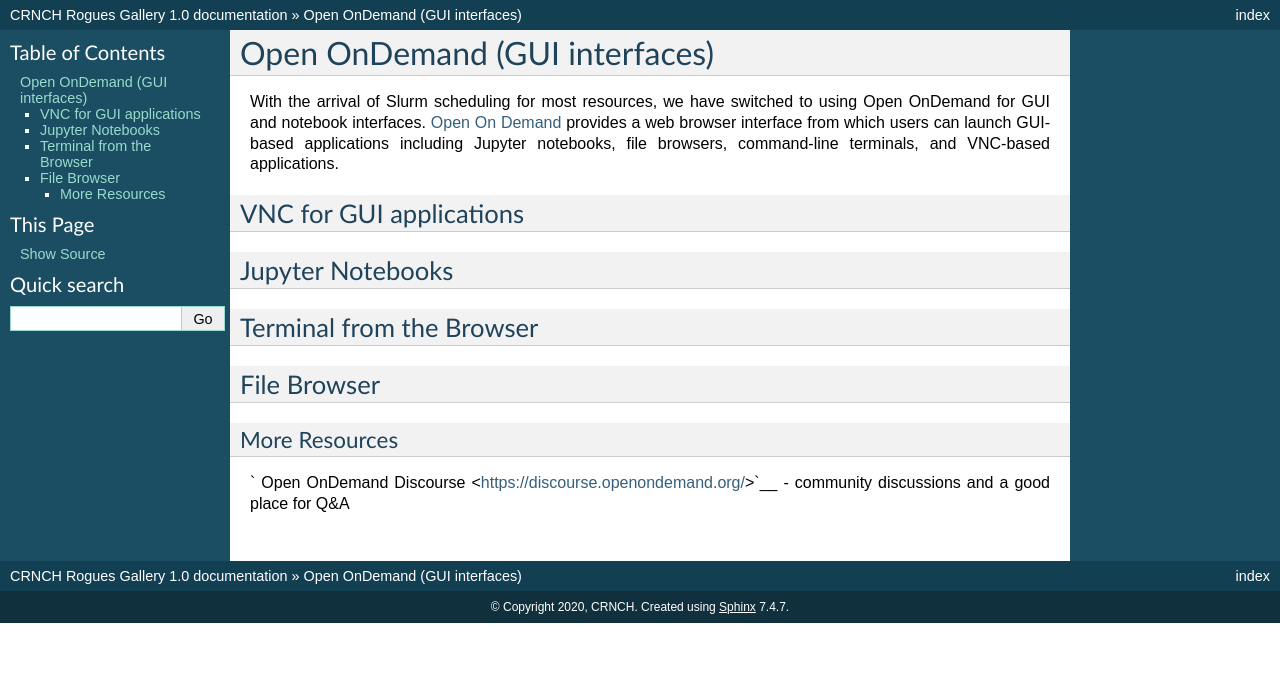
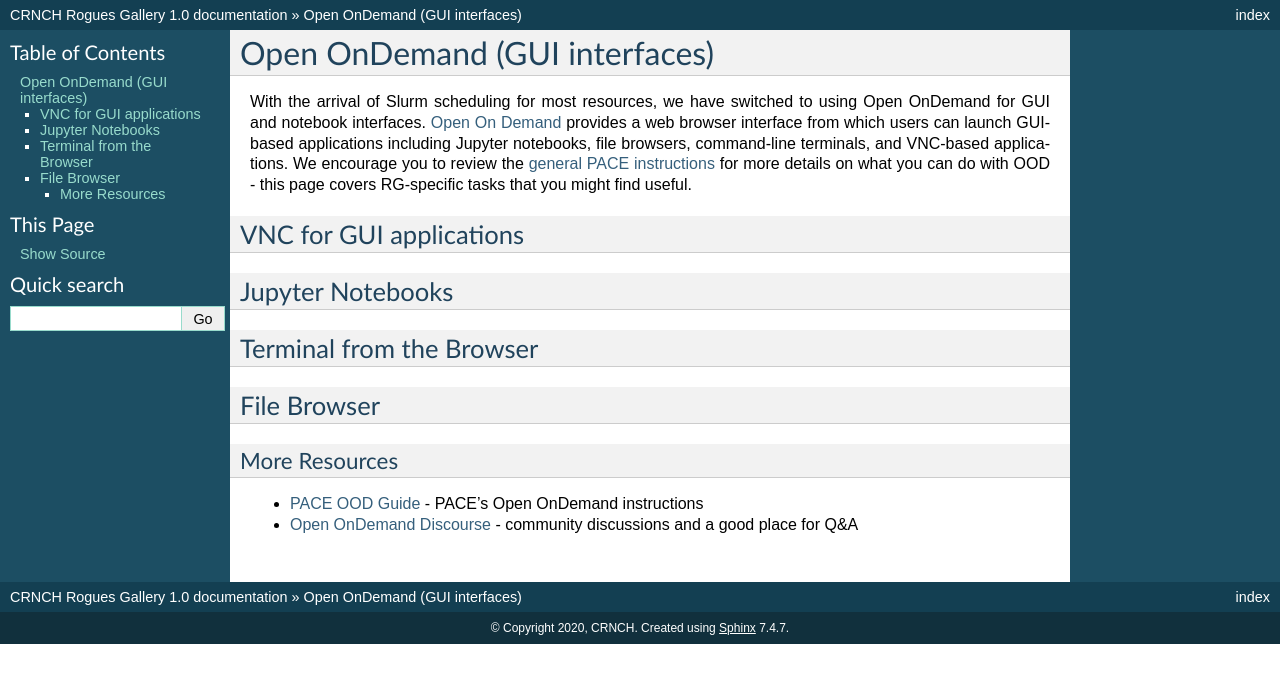
Before and after one commit to gt-crnch-rg/read-the-docs, a Sphinx documentation site: the page built from docs/general/open-on-demand.rst, in a window 1280 px wide. Shown: the top 683 px of the page. Built offline with Sphinx 7.4.7, drawn with Linux system fonts in a browser that asks for light colours; pages that are not in the unit, such as notebooks, are missing from menus.

Commit message:
Update open-on-demand.rst

```diff
--- a/docs/general/open-on-demand.rst
+++ b/docs/general/open-on-demand.rst
@@ -2,7 +2,7 @@
 =============
 
 With the arrival of Slurm scheduling for most resources, we have switched to using Open OnDemand for GUI and notebook interfaces. `Open On Demand <https://openondemand.org/>`__ provides a web browser interface from which users can launch GUI-based applications including Jupyter notebooks, file browsers,
-command-line terminals, and VNC-based applications.
+command-line terminals, and VNC-based applications. We encourage you to review the `general PACE instructions <https://docs.pace.gatech.edu/ood/guide/>`__ for more details on what you can do with OOD - this page covers RG-specific tasks that you might find useful.
 
 
 VNC for GUI applications
@@ -20,4 +20,6 @@
 
 More Resources
 ^^^^^^^^^^^^^^
-` Open OnDemand Discourse <https://discourse.openondemand.org/>`__ - community discussions and a good place for Q&A
+
+- `PACE OOD Guide <https://docs.pace.gatech.edu/ood/guide/>`__ - PACE's Open OnDemand instructions
+- `Open OnDemand Discourse <https://discourse.openondemand.org/>`__ - community discussions and a good place for Q&A
```
